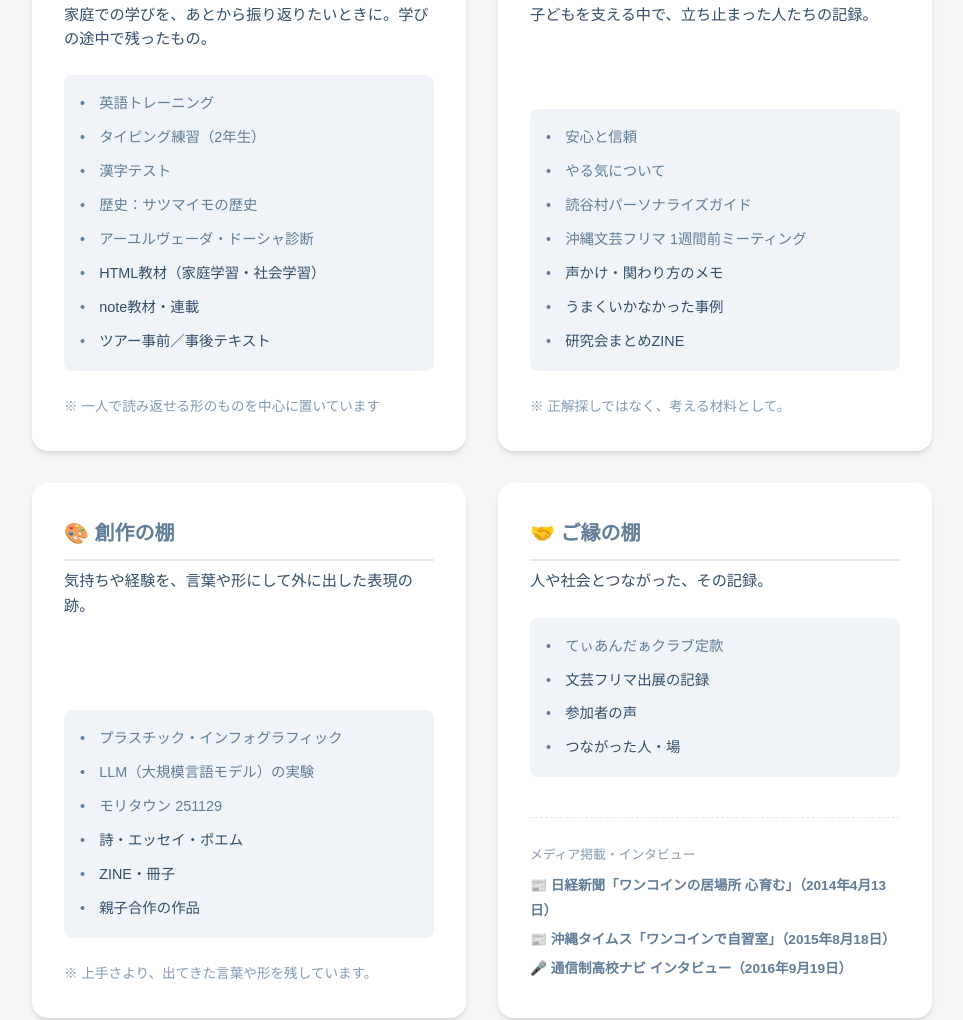
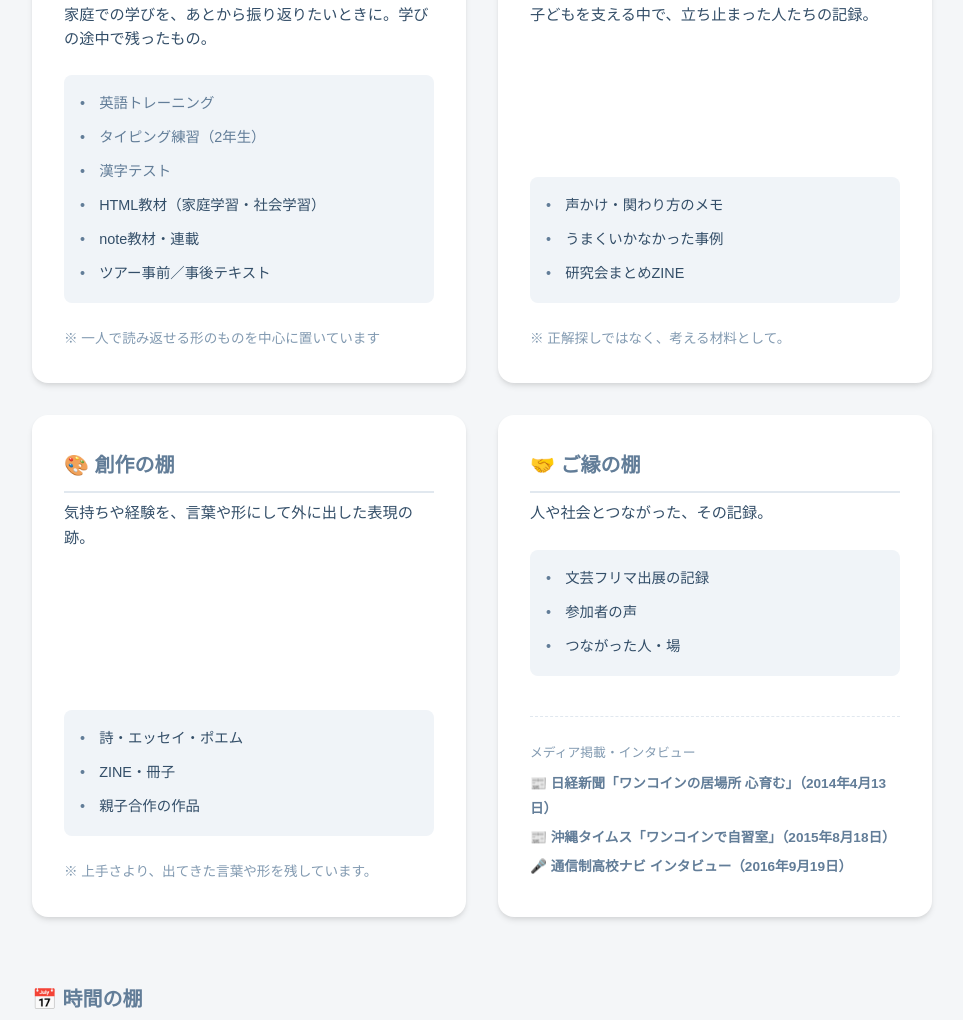
Before and after one commit to alpaca-school/www, a plain HTML site: page universe.html in a window 1280 px wide. Shown: the part 319-1339 px from the top of the page, without its empty margins (158-1121 px from the left). Drawn offline with Linux system fonts and the light colour scheme; a web font is replaced by a local one.

Commit message:
Update universe.html

```diff
--- a/universe.html
+++ b/universe.html
@@ -262,11 +262,12 @@
                     家庭での学びを、あとから振り返りたいときに。学びの途中で残ったもの。<br>
                 </div>
                 <ul class="shelf-list">
+
                     <li><a href="/training/english-training.html" target="_blank">英語トレーニング</a></li>
                     <li><a href="/training/grade2-typing.html" target="_blank">タイピング練習（2年生）</a></li>
                     <li><a href="/training/kanji_test.html" target="_blank">漢字テスト</a></li>
-                    <li><a href="/rekishi/sweet_potato_history.html" target="_blank">歴史：サツマイモの歴史</a></li>
-                    <li><a href="/Research/ayurveda-dosha-quiz.html" target="_blank">アーユルヴェーダ・ドーシャ診断</a></li>
+                    <!--                    <li><a href="/rekishi/sweet_potato_history.html" target="_blank">歴史：サツマイモの歴史</a></li>
+                    <li><a href="/Research/ayurveda-dosha-quiz.html" target="_blank">アーユルヴェーダ・ドーシャ診断</a></li> -->
                     <li>HTML教材（家庭学習・社会学習）</li>
                     <li>note教材・連載</li>
                     <li>ツアー事前／事後テキスト</li>
@@ -281,11 +282,11 @@
                     子どもを支える中で、立ち止まった人たちの記録。<br>
                 </div>
                 <ul class="shelf-list">
-                    <li><a href="/heiwa/ansin_sinrai.html" target="_blank">安心と信頼</a></li>
+                    <!-- <li><a href="/heiwa/ansin_sinrai.html" target="_blank">安心と信頼</a></li>
                     <li><a href="/heiwa/yaruki.html" target="_blank">やる気について</a></li>
                     <li><a href="/Research/yomitanpersonalizedguide.html" target="_blank">読谷村パーソナライズガイド</a></li>
                     <li><a href="/training/okinawa_bungeifurima_meeting_1weekago.html" target="_blank">沖縄文芸フリマ
-                            1週間前ミーティング</a></li>
+                            1週間前ミーティング</a></li> -->
                     <li>声かけ・関わり方のメモ</li>
                     <li>うまくいかなかった事例</li>
                     <li>研究会まとめZINE</li>
@@ -300,9 +301,10 @@
                     気持ちや経験を、言葉や形にして外に出した表現の跡。<br>
                 </div>
                 <ul class="shelf-list">
+                    <!--
                     <li><a href="/Research/plastic_infographic.html" target="_blank">プラスチック・インフォグラフィック</a></li>
                     <li><a href="/training/LLM.html" target="_blank">LLM（大規模言語モデル）の実験</a></li>
-                    <li><a href="/training/moritown-251129.html" target="_blank">モリタウン 251129</a></li>
+                    <li><a href="/training/moritown-251129.html" target="_blank">モリタウン 251129</a></li> -->
                     <li>詩・エッセイ・ポエム</li>
                     <li>ZINE・冊子</li>
                     <li>親子合作の作品</li>
@@ -317,7 +319,7 @@
                     人や社会とつながった、その記録。<br>
                 </div>
                 <ul class="shelf-list">
-                    <li><a href="/kuraku-teikan.html" target="_blank">てぃあんだぁクラブ定款</a></li>
+                    <!-- <li><a href="/kuraku-teikan.html" target="_blank">てぃあんだぁクラブ定款</a></li> -->
                     <li>文芸フリマ出展の記録</li>
                     <li>参加者の声</li>
                     <li>つながった人・場</li>
```
